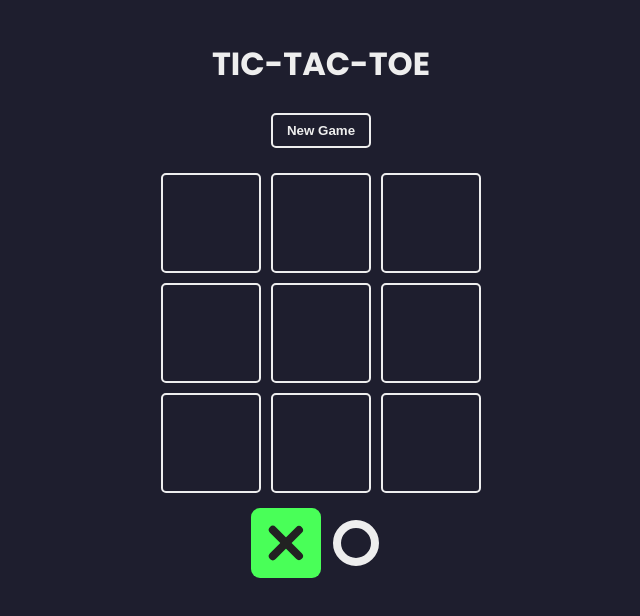
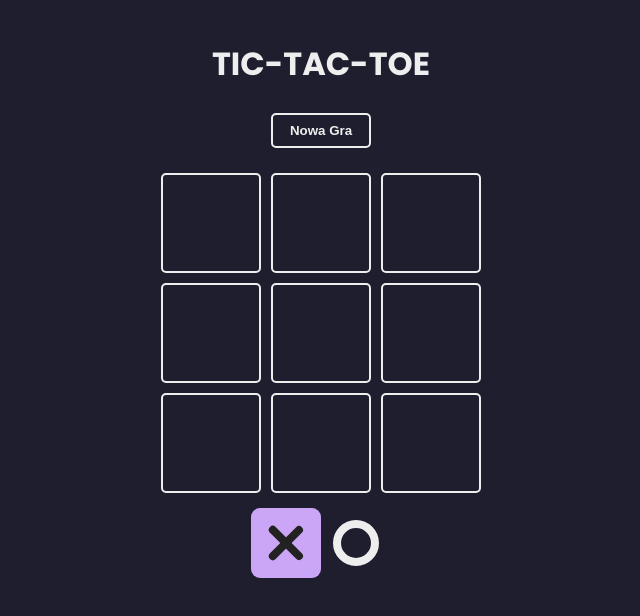
Before and after one commit to DisekVojny/tic-tac-toe, a React (Vite) app: page / in a window 1280 px wide. Shown: the top 616 px of the page, without its empty margins (319-959 px from the left). Built offline with nearby package versions, Linux system fonts and the light colour scheme; the HTML template or start-up script is replaced by a standard one.

Commit message:
och jak wspaniale

```diff
--- a/src/App.jsx
+++ b/src/App.jsx
@@ -108,8 +108,8 @@ function App() {
                                 }}
                             >
                                 {winner === "x | o"
-                                    ? "No Winner :/"
-                                    : "Win !! :)"}
+                                    ? "Remis :/"
+                                    : "Och jak wspaniale!"}
                             </motion.h2>
                             <motion.div
                                 initial={{ scale: 0 }}
--- a/src/components/Button.jsx
+++ b/src/components/Button.jsx
@@ -1,5 +1,5 @@
 const Button = ({ resetGame }) => {
-    return <button onClick={() => resetGame()}>New Game</button>;
+    return <button onClick={() => resetGame()}>Nowa Gra</button>;
 };
 
 export default Button;
--- a/src/index.scss
+++ b/src/index.scss
@@ -1,4 +1,6 @@
 @import url('https://fonts.googleapis.com/css2?family=Poppins:ital,wght@0,100;0,200;0,300;0,400;0,500;0,600;0,700;0,800;0,900;1,100;1,200;1,300;1,400;1,500;1,600;1,700;1,800;1,900&display=swap');
+$mauve: #cba6f7;
+
 
 * {
     padding: 0;
@@ -76,7 +78,7 @@ body {
     width: 50%;
     height: 100%;
     top: 0;
-    background: #49ff58;
+    background: $mauve;
     border-radius: 9px;
     z-index: -1;
     transition: 0.2s;
@@ -109,8 +111,8 @@ body {
 }
 .winner .text {
     background: #111;
-    width: 70%;
-    max-width: 400px;
+    width: 80%;
+    max-width: 500px;
     height: 300px;
     border: 2px solid #eee;
     border-radius: 10px;
```
